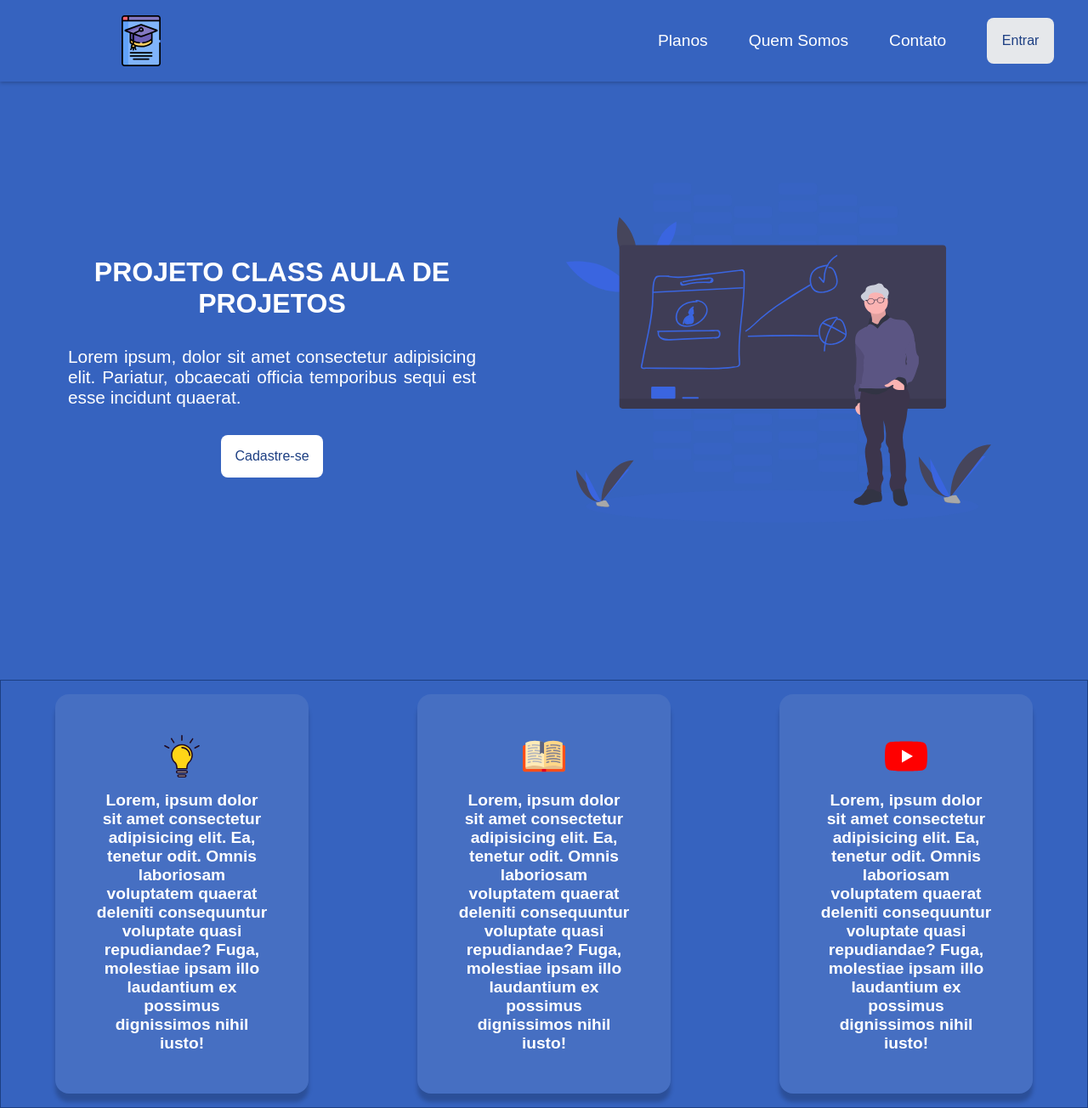
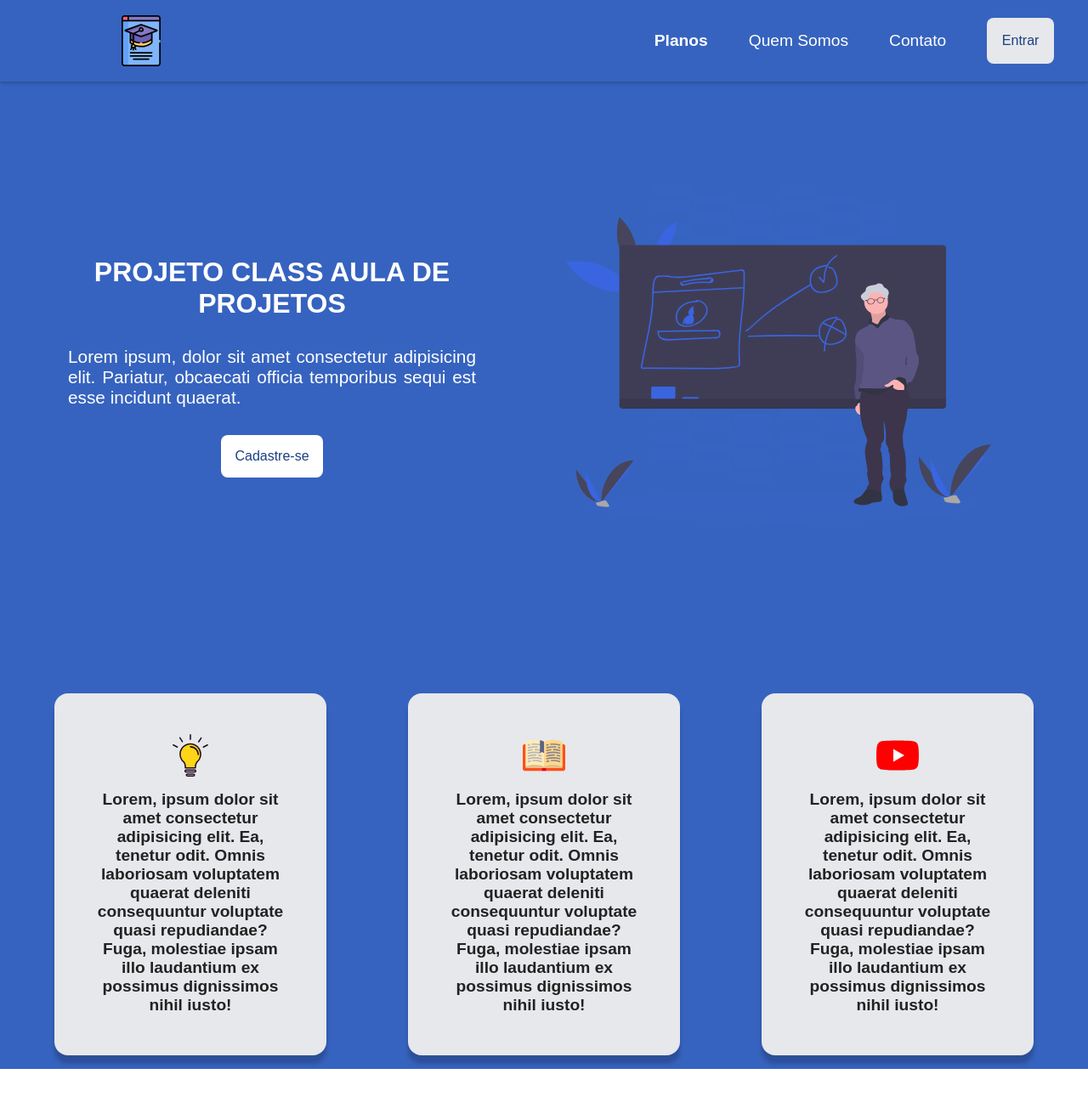
Before and after one commit to RelancioBorgesDev/Projeto-Educacional, a Next.js app: page / in a window 1280 px wide. Shown: the whole page at 85% size. After the commit the page ends 1258 px from the top, so only its background shows below. Built offline with nearby package versions, Linux system fonts and the light colour scheme.

Commit message:
Arrumado erros no Header e tamanho da section

```diff
--- a/src/components/Header/styles.module.scss
+++ b/src/components/Header/styles.module.scss
@@ -8,6 +8,7 @@
     width: 100%;
     box-shadow: 0 2px 4px 0 rgba(0,0,0,.2);
     position: fixed;
+    z-index: 2;
 
 
     img{
@@ -26,7 +27,14 @@
         .bar_list_item{
                 font-size: 1.2rem;
                 font-weight: 500;
-
+                transition: filter 0.2s;
+            &:first-child{
+                    font-weight: bold;
+                }
+            &:hover{
+                text-decoration: underline;
+                filter: brightness(0.9)
+            }
             .bar_list_item_link{
                 text-decoration: none;
                 color: var(--white);
--- a/src/components/Main/styles.module.scss
+++ b/src/components/Main/styles.module.scss
@@ -40,6 +40,13 @@
             margin-bottom: 1rem;
             border: none;
             background: var(--white);
+
+            transition: filter 0.3s;
+
+            &:hover{
+                filter: brightness(0.8);
+                color: var(--blue);
+            }
         }
     }
 
--- a/src/components/Section/styles.module.scss
+++ b/src/components/Section/styles.module.scss
@@ -4,26 +4,33 @@
     display: flex;
     align-items: center;
     justify-content: space-around;
-    gap: 8rem;
+    gap: 6rem;
     padding: 1rem 4rem;
     background: fixed;
     background-color: var(--blue);
-    border: 1px solid var(--dark-blue);
   div{
         width: 100%;
+        height: 100%;
        display: flex;
        flex-direction: column;
        align-items: center;
         border-radius: 1rem;
        padding: 3rem;
        box-shadow: 0px 10px 5px rgba(0,0,0,.2);
-       background: var(--light-blue);
+       background: var(--gray-100);
+       background-attachment: fixed;
+       transition: all .2s ease-in-out;
+
+       &:hover{
+        transform: scale(1.1);
+        z-index: 1;
+       }
    }
    p{
        margin-top: 1rem;
        font-size: 1.2rem;
        font-weight: bold;
        text-align: center;
-        color: var(--white);
+        color: var(--black);
    }
 }
--- a/src/styles/global.scss
+++ b/src/styles/global.scss
@@ -11,6 +11,7 @@
     ;
 
     --white: #FFF;
+    --black: #222;
 
     --gray-50: #F7F8FA;
     --gray-100: #E6E8EB;
```
